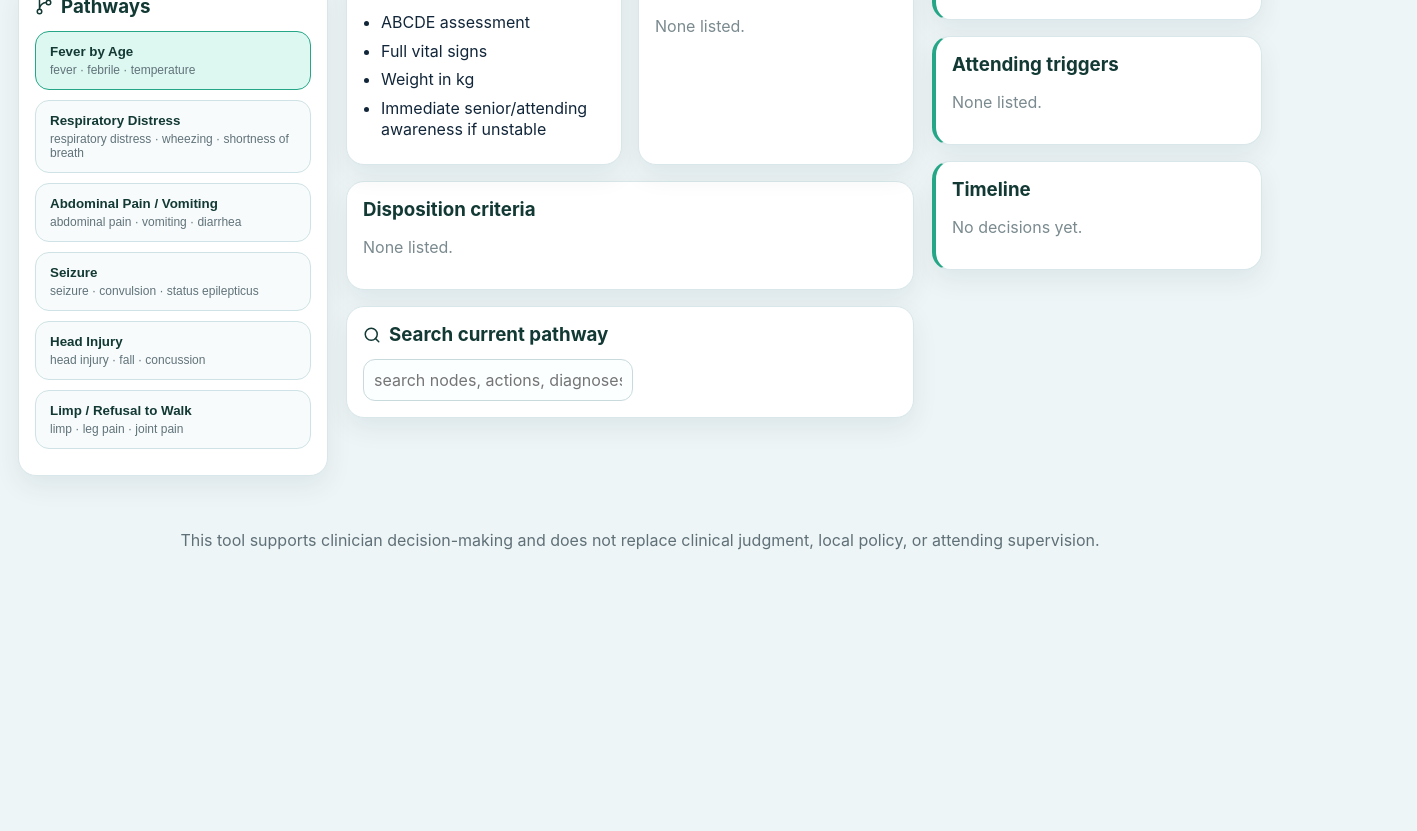
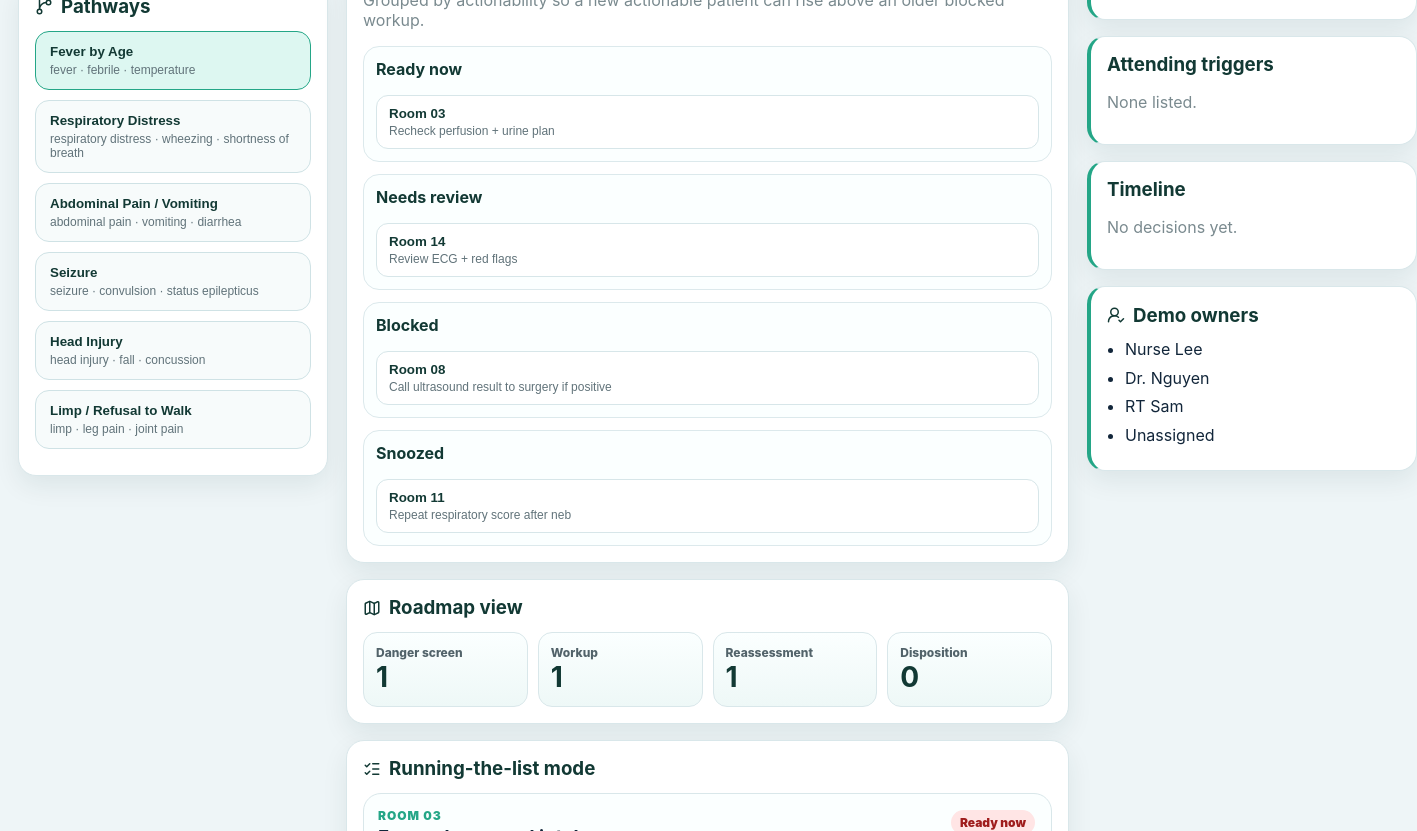
Before and after one commit to nsm0101/FlowMaster, a React (Vite) app: page / in a window 1280 px wide. Shown: the part 820-1651 px from the top of the page, 1417 px wide, since content can reach past the window. Before the commit the page ends 1390 px from the top, so only its background shows below. Built offline with nearby package versions, Linux system fonts and the light colour scheme.

Commit message:
Add manual demo roster workflow

```diff
--- a/src/App.tsx
+++ b/src/App.tsx
@@ -1,10 +1,105 @@
 import React, { useMemo, useState } from 'react';
-import { AlertTriangle, ArrowLeft, CheckCircle2, ClipboardList, GitBranch, RefreshCcw, Search, Stethoscope } from 'lucide-react';
+import {
+  AlertTriangle,
+  ArrowLeft,
+  BellRing,
+  CheckCircle2,
+  ClipboardCheck,
+  ClipboardList,
+  Clock3,
+  GitBranch,
+  ListChecks,
+  Map,
+  PlayCircle,
+  RefreshCcw,
+  Search,
+  Stethoscope,
+  UserRoundCheck,
+} from 'lucide-react';
 import { createSnapshot, getNode, makeDecisionStep, matchPathways } from './engine/pathwayEngine';
 import { getPathwayById, pathwayRegistry } from './pathways';
 import type { DecisionStep, PatientContext } from './types/flowmaster';
 
 const emptyPatient: PatientContext = { complaint: '', age: 5, unit: 'years', appearance: 'well', notes: '' };
+
+type Actionability = 'Ready now' | 'Blocked' | 'Snoozed' | 'Needs review';
+type DemoPatient = {
+  id: string;
+  room: string;
+  age: string;
+  chiefComplaint: string;
+  edTime: string;
+  phase: string;
+  nextAction: string;
+  blocker: string;
+  owner: string;
+  dispoTarget: string;
+  actionability: Actionability;
+  reviewed: boolean;
+  snoozedUntil?: string;
+};
+
+const actionabilityOrder: Actionability[] = ['Ready now', 'Needs review', 'Blocked', 'Snoozed'];
+
+const initialRoster: DemoPatient[] = [
+  {
+    id: 'p1',
+    room: '03',
+    age: '7 mo',
+    chiefComplaint: 'Fever, decreased intake',
+    edTime: '0:42',
+    phase: 'Danger screen',
+    nextAction: 'Recheck perfusion + urine plan',
+    blocker: 'Awaiting cath UA',
+    owner: 'Nurse Lee',
+    dispoTarget: 'Likely discharge if UA negative',
+    actionability: 'Ready now',
+    reviewed: false,
+  },
+  {
+    id: 'p2',
+    room: '08',
+    age: '12 yr',
+    chiefComplaint: 'RLQ abdominal pain',
+    edTime: '2:18',
+    phase: 'Workup',
+    nextAction: 'Call ultrasound result to surgery if positive',
+    blocker: 'US read pending',
+    owner: 'Dr. Nguyen',
+    dispoTarget: 'Surgery consult vs PO challenge',
+    actionability: 'Blocked',
+    reviewed: false,
+  },
+  {
+    id: 'p3',
+    room: '11',
+    age: '4 yr',
+    chiefComplaint: 'Wheeze',
+    edTime: '1:06',
+    phase: 'Reassessment',
+    nextAction: 'Repeat respiratory score after neb',
+    blocker: 'Snoozed for reassessment window',
+    owner: 'RT Sam',
+    dispoTarget: 'Discharge after 2 hr obs if stable',
+    actionability: 'Snoozed',
+    reviewed: true,
+    snoozedUntil: '15 min',
+  },
+  {
+    id: 'p4',
+    room: '14',
+    age: '16 yr',
+    chiefComplaint: 'Syncope',
+    edTime: '0:23',
+    phase: 'Initial assessment',
+    nextAction: 'Review ECG + red flags',
+    blocker: 'None',
+    owner: 'Unassigned',
+    dispoTarget: 'Home if ECG normal and low risk',
+    actionability: 'Needs review',
+    reviewed: false,
+  },
+];
 
 function Tag({ children, tone = 'neutral' }: { children: React.ReactNode; tone?: string }) {
   return <span className={`tag ${tone}`}>{children}</span>;
@@ -18,6 +113,11 @@ function List({ items }: { items?: string[] }) {
   return items?.length ? <ul className="tight">{items.map((x, i) => <li key={i}>{x}</li>)}</ul> : <p className="muted">None listed.</p>;
 }
 
+function roomValue(room: string) {
+  const value = Number.parseInt(room.replace(/\D/g, ''), 10);
+  return Number.isNaN(value) ? Number.MAX_SAFE_INTEGER : value;
+}
+
 export default function App() {
   const [patient, setPatient] = useState<PatientContext>(emptyPatient);
   const [pathwayId, setPathwayId] = useState(pathwayRegistry[0].id);
@@ -25,11 +125,17 @@ export default function App() {
   const [nodeId, setNodeId] = useState(pathway.startNodeId);
   const [history, setHistory] = useState<DecisionStep[]>([]);
   const [query, setQuery] = useState('');
+  const [roster, setRoster] = useState<DemoPatient[]>(initialRoster);
 
   const currentNode = getNode(pathway, nodeId);
   const snapshot = createSnapshot(pathway, currentNode, patient, history);
   const matchedPathways = useMemo(() => matchPathways(pathwayRegistry, patient.complaint), [patient.complaint]);
   const visiblePathways = matchedPathways.length ? matchedPathways : pathwayRegistry;
+  const sortedRoster = useMemo(() => [...roster].sort((a, b) => roomValue(a.room) - roomValue(b.room) || a.room.localeCompare(b.room)), [roster]);
+  const attentionGroups = useMemo(() => actionabilityOrder.map((group) => ({
+    group,
+    patients: sortedRoster.filter((item) => item.actionability === group),
+  })).filter(({ patients }) => patients.length), [sortedRoster]);
   const searchNodes = Object.values(pathway.nodes).filter((node) =>
     [node.title, node.prompt, ...(node.actions ?? []), ...(node.cantMiss ?? []), ...(node.dispositionCriteria ?? [])]
       .join(' ')
@@ -61,12 +167,24 @@ export default function App() {
     setHistory([]);
   }
 
+  function updateRoster(id: string, patch: Partial<DemoPatient>) {
+    setRoster((items) => items.map((item) => item.id === id ? { ...item, ...patch } : item));
+  }
+
+  function markReviewed(id: string) {
+    updateRoster(id, { reviewed: true, actionability: 'Ready now', blocker: 'None' });
+  }
+
+  function snooze(id: string) {
+    updateRoster(id, { actionability: 'Snoozed', snoozedUntil: '15 min', blocker: 'Snoozed for reassessment window' });
+  }
+
   return <div className="app">
     <header className="hero">
       <div>
         <p className="eyebrow">PEM FlowMaster MVP</p>
         <h1>PEM FlowMaster</h1>
-        <p>Pediatric ED pathway navigator: chief complaint + age/risk context → danger screen → can’t-miss diagnoses → workup → reassessment → disposition.</p>
+        <p>Pediatric ED pathway navigator plus a manual demo roster: room-sorted list, actionability-first attention queue, roadmap view, and running-the-list mode for shift huddles.</p>
       </div>
       <div className="heroCard"><Stethoscope /><b>Clinical safety layer</b><span>ABCDE → branch → workup → reassess → disposition</span></div>
     </header>
@@ -104,6 +222,45 @@ export default function App() {
           <div className="controls"><button onClick={back} disabled={!history.length}><ArrowLeft /> Back</button><button onClick={reset}><RefreshCcw /> Reset</button></div>
         </article>
 
+        <div className="demoSections">
+          <Panel title="Attention queue" icon={<BellRing />}>
+            <p className="muted">Grouped by actionability so a new actionable patient can rise above an older blocked workup.</p>
+            <div className="attentionQueue">{attentionGroups.map(({ group, patients }) => <div className="queueGroup" key={group}><h4>{group}</h4>{patients.map((item) => <button key={item.id} onClick={() => markReviewed(item.id)}><b>Room {item.room}</b><span>{item.nextAction}</span></button>)}</div>)}</div>
+          </Panel>
+
+          <Panel title="Roadmap view" icon={<Map />}>
+            <div className="roadmap">{['Danger screen', 'Workup', 'Reassessment', 'Disposition'].map((step) => <div key={step} className="roadmapStep"><span>{step}</span><b>{sortedRoster.filter((item) => item.phase.includes(step.split(' ')[0])).length}</b></div>)}</div>
+          </Panel>
+
+          <Panel title="Running-the-list mode" icon={<ListChecks />}>
+            <div className="rosterList">{sortedRoster.map((item) => <article className="patientCard" key={item.id}>
+              <div className="patientCardTop"><div><p className="room">Room {item.room}</p><h3>{item.chiefComplaint}</h3></div><Tag tone={item.actionability === 'Ready now' ? 'danger' : item.actionability === 'Blocked' ? 'warn' : 'blue'}>{item.actionability}</Tag></div>
+              <dl>
+                <div><dt>Age</dt><dd>{item.age}</dd></div><div><dt>ED time</dt><dd>{item.edTime}</dd></div><div><dt>Phase</dt><dd>{item.phase}</dd></div><div><dt>Owner</dt><dd>{item.owner}</dd></div>
+                <div className="wide"><dt>Next action</dt><dd>{item.nextAction}</dd></div><div className="wide"><dt>Blocker</dt><dd>{item.blocker}</dd></div><div className="wide"><dt>Dispo target</dt><dd>{item.dispoTarget}</dd></div>
+              </dl>
+              <div className="cardActions">
+                <button onClick={() => markReviewed(item.id)}><ClipboardCheck /> Mark reviewed</button>
+                <button onClick={() => snooze(item.id)}><Clock3 /> Snooze</button>
+              </div>
+              <div className="editGrid">
+                <label>Next action<input value={item.nextAction} onChange={(e) => updateRoster(item.id, { nextAction: e.target.value, actionability: 'Ready now' })} /></label>
+                <label>Owner<input value={item.owner} onChange={(e) => updateRoster(item.id, { owner: e.target.value })} /></label>
+                <label>Disposition target<input value={item.dispoTarget} onChange={(e) => updateRoster(item.id, { dispoTarget: e.target.value })} /></label>
+              </div>
+            </article>)}</div>
+          </Panel>
+
+          <Panel title="MVP demo script" icon={<PlayCircle />}>
+            <ol className="tight">
+              <li>Start with the room-sorted roster and call out every patient in physical ED order.</li>
+              <li>Open the attention queue to show why actionable items outrank blocked or snoozed patients.</li>
+              <li>Use mark reviewed, set next action, snooze, assign owner, and update disposition target during the huddle.</li>
+              <li>Close with the roadmap view: who is in danger screen, workup, reassessment, and disposition.</li>
+            </ol>
+          </Panel>
+        </div>
+
         <div className="twoCol"><Panel title="Actions now" icon={<ClipboardList />}><List items={currentNode.actions} /></Panel><Panel title="Reassessment" icon={<AlertTriangle />}><List items={currentNode.reassess} /></Panel></div>
         <Panel title="Disposition criteria"><List items={currentNode.dispositionCriteria} /></Panel>
         <Panel title="Search current pathway" icon={<Search />}><input value={query} onChange={(e) => setQuery(e.target.value)} placeholder="search nodes, actions, diagnoses" />{query && <div className="searchResults">{searchNodes.map((node) => <button key={node.id} onClick={() => setNodeId(node.id)}>{node.title}<span>{node.prompt}</span></button>)}</div>}</Panel>
@@ -115,6 +272,7 @@ export default function App() {
         <Panel title="Flags">{snapshot.activeFlags.length ? snapshot.activeFlags.map((flag) => <Tag key={flag} tone="danger">{flag}</Tag>) : <p className="muted">No active flags.</p>}</Panel>
         <Panel title="Attending triggers"><List items={snapshot.attendingTriggers} /></Panel>
         <Panel title="Timeline">{history.length ? <ol className="timeline">{history.map((step, index) => <li key={index}><b>{step.nodeTitle}</b><span>{step.answer} · {step.at}</span></li>)}</ol> : <p className="muted">No decisions yet.</p>}</Panel>
+        <Panel title="Demo owners" icon={<UserRoundCheck />}><List items={[...new Set(sortedRoster.map((item) => item.owner))]} /></Panel>
       </aside>
     </main>
 
```
Also changed, not shown: src/index.css.
